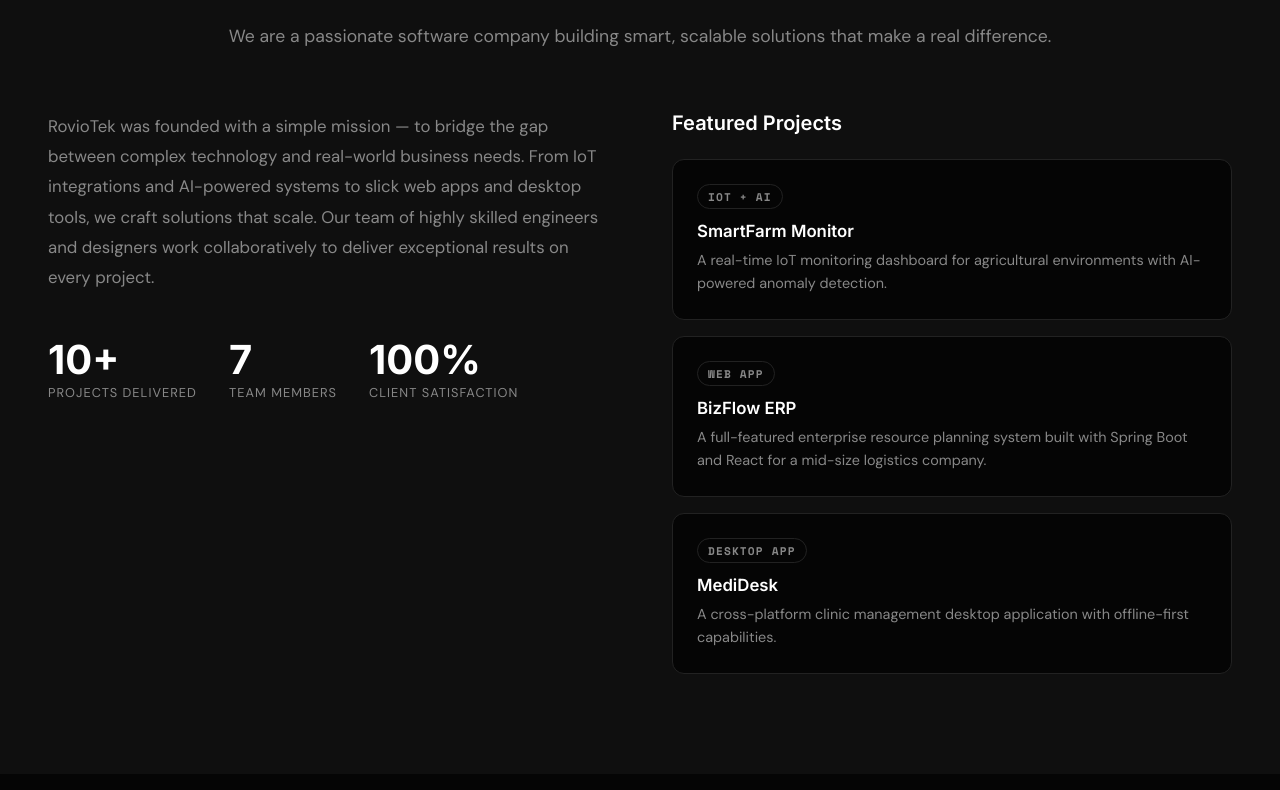
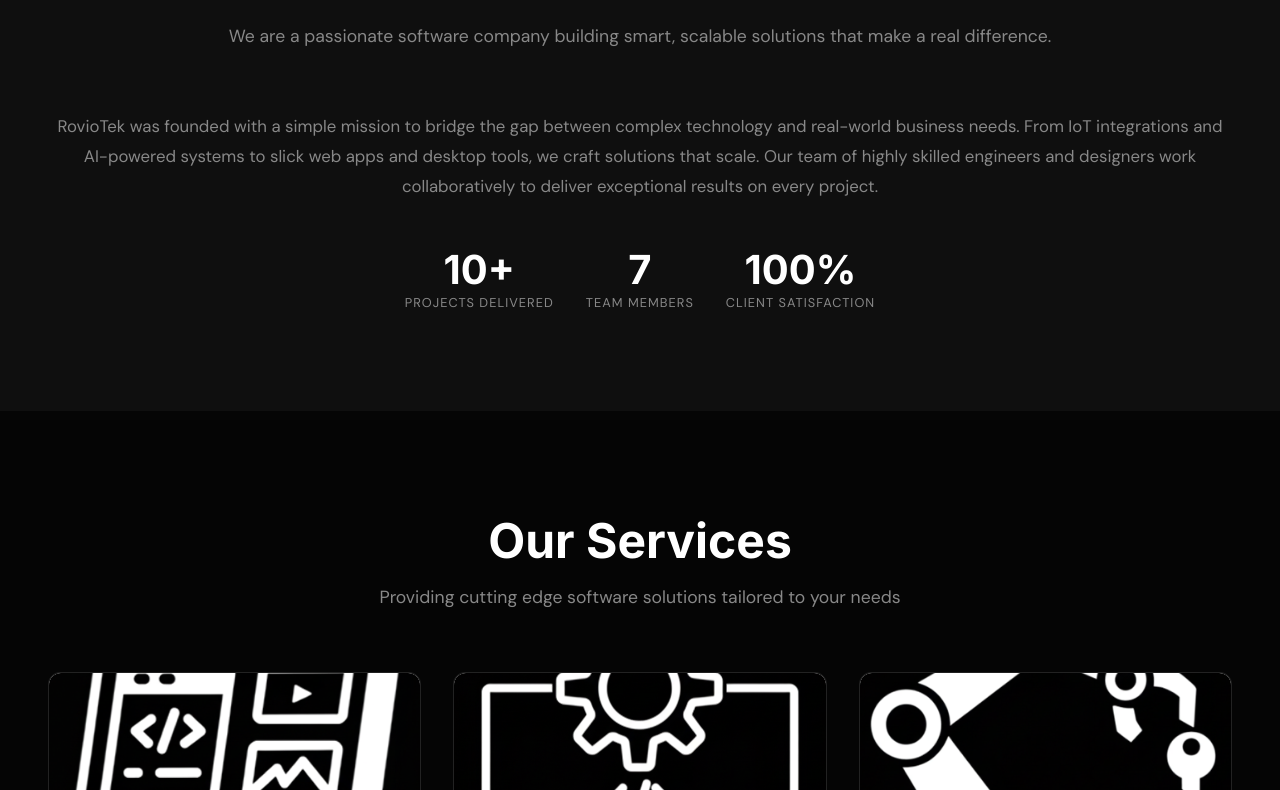
Before and after one commit to DinukaD-24/roviotek-site, a React (Vite) app: page / in a window 1280 px wide. Shown: the part 950-1740 px from the top of the page. Built offline with nearby package versions, Linux system fonts and the light colour scheme.

Commit message:
New changes added

```diff
--- a/package.json
+++ b/package.json
@@ -13,6 +13,7 @@
   },
   "dependencies": {
     "react": "^19.2.0",
+    "react-countup": "^6.5.3",
     "react-dom": "^19.2.0"
   },
   "devDependencies": {
--- a/src/App.jsx
+++ b/src/App.jsx
@@ -4,6 +4,7 @@
 import desktopIcon from "./assets/desktop_application_development_image.png";
 import roboticIcon from "./assets/robotic_integrations_image.png";
 import logoImg from "./assets/roviotek_logo.png";
+import CountUp from "react-countup";
 
 // Team member imports
 import sandunImg from "./assets/Sandun_Sulakshana.png";
@@ -224,24 +225,46 @@
         <div className="about-grid reveal">
           <div className="about-text-col">
             <p className="about-description">
-              RovioTek was founded with a simple mission — to bridge the gap between complex technology and real-world business needs. From IoT integrations and AI-powered systems to slick web apps and desktop tools, we craft solutions that scale. Our team of highly skilled engineers and designers work collaboratively to deliver exceptional results on every project.
+              RovioTek was founded with a simple mission to bridge the gap between complex technology and real-world business needs. From IoT integrations and AI-powered systems to slick web apps and desktop tools, we craft solutions that scale. Our team of highly skilled engineers and designers work collaboratively to deliver exceptional results on every project.
             </p>
+
             <div className="about-stats">
               <div className="about-stat">
-                <span className="stat-number">10+</span>
+                <span className="stat-number">
+                  <CountUp end={10}
+                  duration={2}
+                  suffix="+"
+                  enableScrollSpy={true}
+                  scrollSpyDelay={200}
+                  />
+                  </span>
                 <span className="stat-label">Projects Delivered</span>
               </div>
+
               <div className="about-stat">
-                <span className="stat-number">7</span>
+                <span className="stat-number">
+                  <CountUp end={7}
+                  duration={2}
+                  enableScrollSpy={true}
+                  scrollSpyDelay={200}
+                  />
+                </span>
                 <span className="stat-label">Team Members</span>
               </div>
               <div className="about-stat">
-                <span className="stat-number">100%</span>
+                <span className="stat-number">
+                  <CountUp end={100}
+                  duration={2}
+                  suffix="%"
+                  enableScrollSpy={true}
+                  scrollSpyDelay={200}
+                  />
+                </span>
                 <span className="stat-label">Client Satisfaction</span>
               </div>
             </div>
           </div>
-          <div className="about-projects-col">
+          {/* <div className="about-projects-col">
             <h3 className="about-projects-title">Featured Projects</h3>
             <div className="about-projects-list">
               <div className="about-project-card">
@@ -260,7 +283,7 @@
                 <p>A cross-platform clinic management desktop application with offline-first capabilities.</p>
               </div>
             </div>
-          </div>
+          </div> */}
         </div>
       </section>
 
@@ -344,22 +367,31 @@
                 <div className="contact-icon">✉</div>
                 <div>
                   <h5>EMAIL US</h5>
-                  <p>RovioTekTeam@gmail.com</p>
+                  <a href="mailto:roviotek.info@gmail.com" className="email-link">
+                    roviotek.info@gmail.com
+                  </a>
                 </div>
               </div>
               <div className="contact-item">
                 <div className="contact-icon">📞</div>
                 <div>
                   <h5>CALL US</h5>
-                  <p>+94 71 536 7890</p>
+                  <a
+                    href="https://wa.me/94726252526"
+                    target="_blank"
+                    rel="noopener noreferrer"
+                    className="whatsapp-link"
+                  >
+                    +94 72 625 2526
+                </a>
                 </div>
               </div>
               <div className="contact-item">
-                <div className="contact-icon">📍</div>
+                {/* <div className="contact-icon">📍</div>
                 <div>
                   <h5>VISIT US</h5>
                   <p>120/13, Nawalapitiya, Colombo 4.</p>
-                </div>
+                </div> */}
               </div>
             </div>
 
--- a/src/index.css
+++ b/src/index.css
@@ -317,12 +317,12 @@
 
 /* About Us Section */
 .about-grid {
-  display: grid;
-  grid-template-columns: 1fr 1fr;
-  gap: 64px;
+  display: flex;
+  justify-content: center;
+  align-items: center;
   max-width: 1200px;
   margin: 0 auto;
-  align-items: start;
+  text-align: center;
 }
 
 @media(max-width: 900px) {
@@ -342,12 +342,14 @@
   display: flex;
   gap: 32px;
   flex-wrap: wrap;
+  justify-content: center; /* ADD THIS */
 }
 
 .about-stat {
   display: flex;
   flex-direction: column;
   gap: 4px;
+  align-items: center; /* ADD THIS */
 }
 
 .stat-number {
@@ -1245,3 +1247,25 @@
     flex-direction: column;
   }
 }
+
+
+
+.email-link {
+  text-decoration: none;
+  color: inherit;
+  cursor: pointer;
+}
+
+.email-link:hover {
+  color: #007bff;
+}
+
+.whatsapp-link {
+  text-decoration: none;
+  color: inherit;
+  cursor: pointer;
+}
+
+.whatsapp-link:hover {
+  color: #007bff;
+}
```
Also changed, not shown: 1 other file (tests, documents, lock files or other folders).
